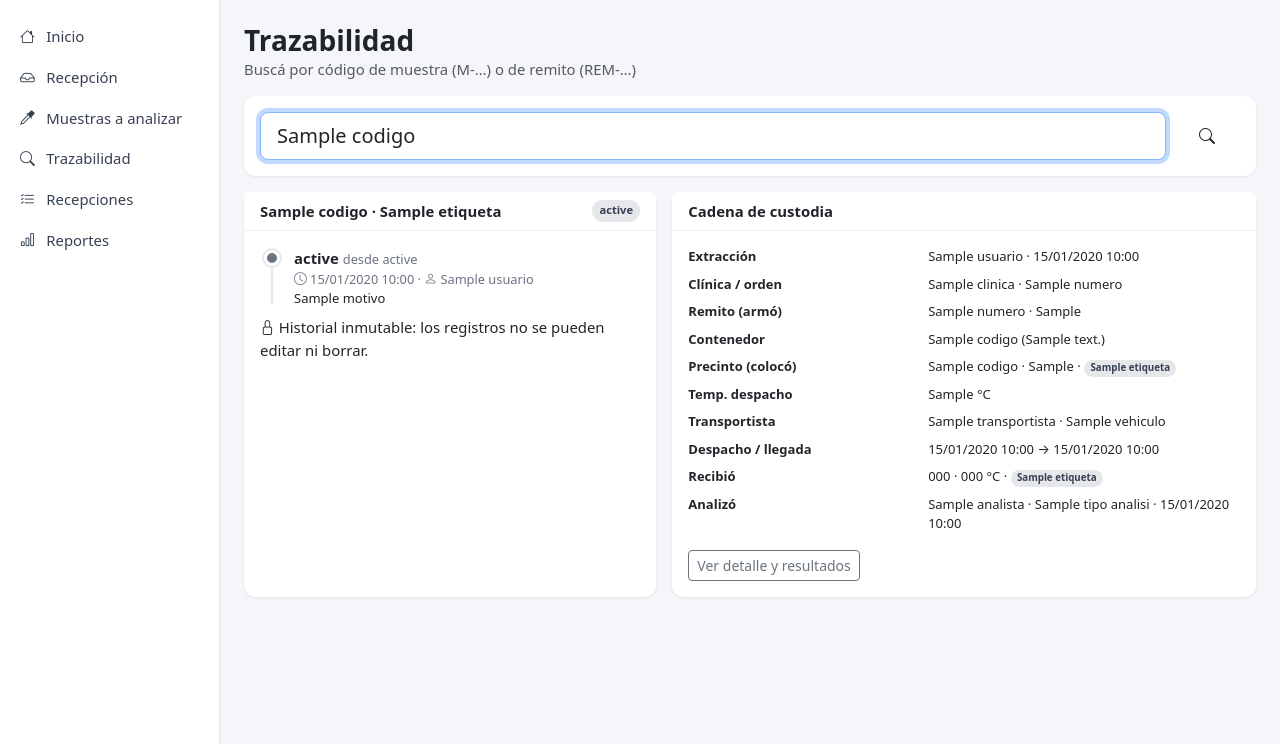
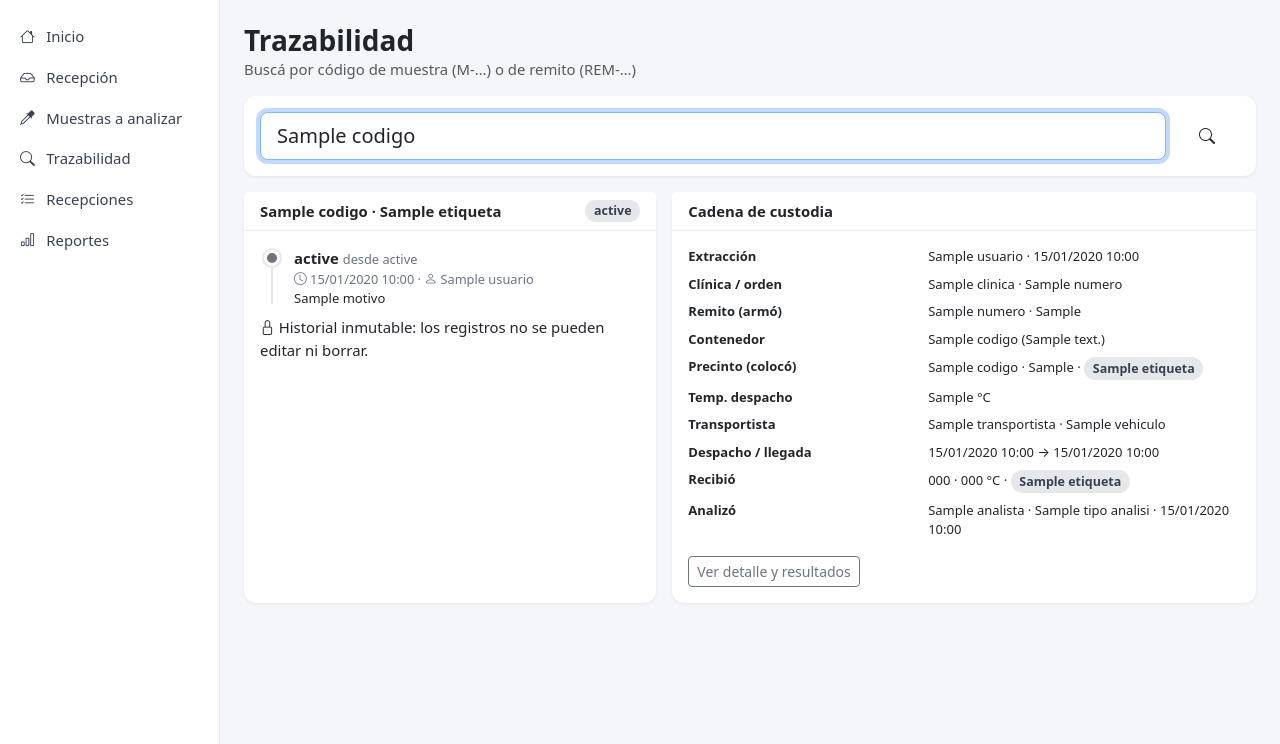
Before and after one commit to jessbaigorria/TPI_Veterinaria, a FastAPI app: template app/web/templates/laboratorio/trazabilidad.html in a window 1280 px wide. Shown: the part 56-800 px from the top of the page. Run offline with FastAPI, Linux system fonts and the light colour scheme; the template is opened without the code that fills it: most values are stand-ins (such as "Sample title", 1, 10 or a date in 2020); some libraries are stand-ins or nearby versions.

Commit message:
Bloque G: botón Registrar muestra y badges de estado alineados
Co-Authored-By: Claude Opus 5.5 <noreply@anthropic.com>
Claude-Session: https://claude.ai/code/session_01HqYm2Jsx781rutxguLW4J1

```diff
--- a/app/web/static/estilos.css
+++ b/app/web/static/estilos.css
@@ -36,7 +36,10 @@ body { background: #f4f6f9; font-size: .93rem; }
 .kpi.c-purple { border-color: var(--violeta); } .kpi.c-purple .icono { color: var(--violeta); }
 .kpi.alerta { background: #fef2f2; }
 /* Badges de estado con colores fijos */
-.badge.estado { font-weight: 600; padding: .38em .65em; border-radius: 999px; }
+.badge.estado { display: inline-flex; align-items: center; align-self: center; height: auto; line-height: 1.1;
+  font-weight: 600; font-size: .78rem; padding: .35em .7em; border-radius: 999px; white-space: nowrap; vertical-align: middle; }
+.acciones-encabezado form { margin: 0; }
+.card-header .badge.estado { margin-left: .5rem; }
 .estado-gris { background: #e5e7eb; color: #374151; }
 .estado-azul { background: #dbeafe; color: #1d4ed8; }
 .estado-naranja { background: #ffedd5; color: #c2410c; }
--- a/app/web/templates/clinica/mascota_detalle.html
+++ b/app/web/templates/clinica/mascota_detalle.html
@@ -82,12 +82,12 @@
 
 {% elif tab == 'laboratorio' %}
 {% for o in hc.ordenes_derivacion()|reverse %}
-<div class="card mb-3"><div class="card-header d-flex justify-content-between">
+<div class="card mb-3"><div class="card-header d-flex justify-content-between align-items-center">
   <span><a href="/clinica/ordenes/{{ o.id }}">{{ o.numero }}</a> · {{ o.fecha_emision|fecha }} · {{ o.analisis|map(attribute='nombre')|join(', ') }}</span>{{ badge_enum(o.estado) }}</div>
   <div class="card-body"><div class="row g-3">
   {% for mu in o.muestras %}
     <div class="col-md-6"><div class="border rounded p-3">
-      <div class="d-flex justify-content-between mb-2"><a href="/clinica/muestras/{{ mu.id }}" class="fw-semibold">{{ mu.codigo }} · {{ mu.tipo.etiqueta }}</a>{{ badge_muestra(mu) }}</div>
+      <div class="d-flex justify-content-between align-items-center mb-2"><a href="/clinica/muestras/{{ mu.id }}" class="fw-semibold">{{ mu.codigo }} · {{ mu.tipo.etiqueta }}</a>{{ badge_muestra(mu) }}</div>
       {{ linea_tiempo(mu.historial()) }}
       {% for r in mu.resultados %}<div class="mt-2 p-2 bg-light rounded small"><b>{{ r.tipo_analisis.nombre }}:</b> {{ r.valores }} {{ r.unidad }}<br><i>{{ r.interpretacion }}</i></div>{% endfor %}
     </div></div>
--- a/app/web/templates/clinica/orden_detalle.html
+++ b/app/web/templates/clinica/orden_detalle.html
@@ -27,7 +27,7 @@
         <select class="form-select mb-2" name="tipo">{% for t in tipos_muestra %}<option value="{{ t.value }}">{{ t.etiqueta }}</option>{% endfor %}</select>
         <label class="form-label">Volumen (ml)</label><input class="form-control mb-2" name="volumen" value="3" required>
         <input class="form-control mb-2" name="observaciones" placeholder="Observaciones (opcional)">
-        <button class="btn btn-portal w-100">Registrar (nace Extraída)</button>
+        <button class="btn btn-portal w-100">Registrar muestra</button>
       </form></div></div>
     {% if not o.muestras|selectattr('remito')|list %}
     <div class="card"><div class="card-body"><form method="post" action="/clinica/ordenes/{{ o.id }}/anular" data-confirm="¿Anular la orden?">
--- a/app/web/templates/componentes/macros.html
+++ b/app/web/templates/componentes/macros.html
@@ -76,7 +76,7 @@
 {% macro encabezado(titulo, subtitulo=None) -%}
 <div class="d-flex flex-wrap justify-content-between align-items-center mb-3 gap-2">
   <div><h3 class="titulo-seccion">{{ titulo }}</h3>{% if subtitulo %}<div class="text-muted">{{ subtitulo }}</div>{% endif %}</div>
-  <div class="d-flex gap-2">{{ caller() if caller }}</div>
+  <div class="d-flex align-items-center flex-wrap gap-2 acciones-encabezado">{{ caller() if caller }}</div>
 </div>
 {%- endmacro %}
 
--- a/app/web/templates/laboratorio/trazabilidad.html
+++ b/app/web/templates/laboratorio/trazabilidad.html
@@ -7,16 +7,16 @@
   <button class="btn btn-portal px-4"><i class="bi bi-search"></i></button></form></div></div>
 {% if m %}
 <div class="row g-3">
-  <div class="col-lg-5"><div class="card h-100"><div class="card-header d-flex justify-content-between">{{ m.codigo }} · {{ m.tipo.etiqueta }} {{ badge_muestra(m) }}</div>
+  <div class="col-lg-5"><div class="card h-100"><div class="card-header d-flex justify-content-between align-items-center">{{ m.codigo }} · {{ m.tipo.etiqueta }} {{ badge_muestra(m) }}</div>
     <div class="card-body">{{ linea_tiempo(m.historial()) }}</div></div></div>
   <div class="col-lg-7"><div class="card"><div class="card-header">Cadena de custodia</div><div class="card-body">{{ custodia(m) }}
     <a class="btn btn-sm btn-outline-secondary mt-2" href="/laboratorio/muestras/{{ m.id }}">Ver detalle y resultados</a></div></div></div>
 </div>
 {% elif remito %}
-<div class="card mb-3"><div class="card-header d-flex justify-content-between">Remito {{ remito.numero }} · {{ remito.clinica_origen.nombre }} {{ badge_remito(remito) }}</div>
+<div class="card mb-3"><div class="card-header d-flex justify-content-between align-items-center">Remito {{ remito.numero }} · {{ remito.clinica_origen.nombre }} {{ badge_remito(remito) }}</div>
 <div class="card-body">
   <div class="row g-3">{% for mu in remito.muestras %}<div class="col-lg-6"><div class="border rounded p-3">
-    <div class="d-flex justify-content-between mb-2"><a href="?codigo={{ mu.codigo }}" class="fw-semibold">{{ mu.codigo }} · {{ mu.tipo.etiqueta }}</a>{{ badge_muestra(mu) }}</div>
+    <div class="d-flex justify-content-between align-items-center mb-2"><a href="?codigo={{ mu.codigo }}" class="fw-semibold">{{ mu.codigo }} · {{ mu.tipo.etiqueta }}</a>{{ badge_muestra(mu) }}</div>
     {{ linea_tiempo(mu.historial()) }}</div></div>{% endfor %}</div>
 </div></div>
 {% else %}
```
Also changed, not shown: docs/DECISIONES.md (+7 -0 lines), tests/test_correcciones_web.py (+20 -0 lines).
